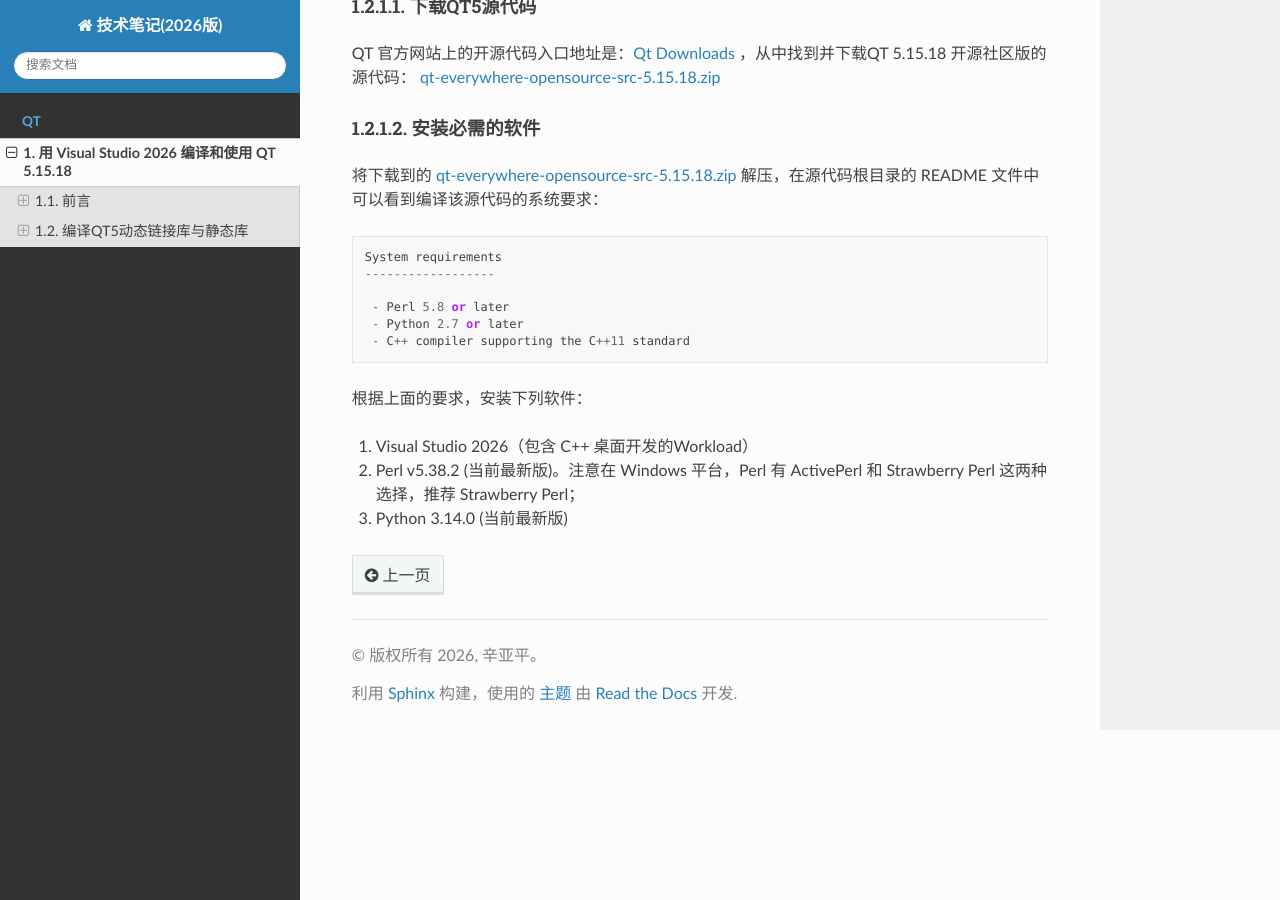
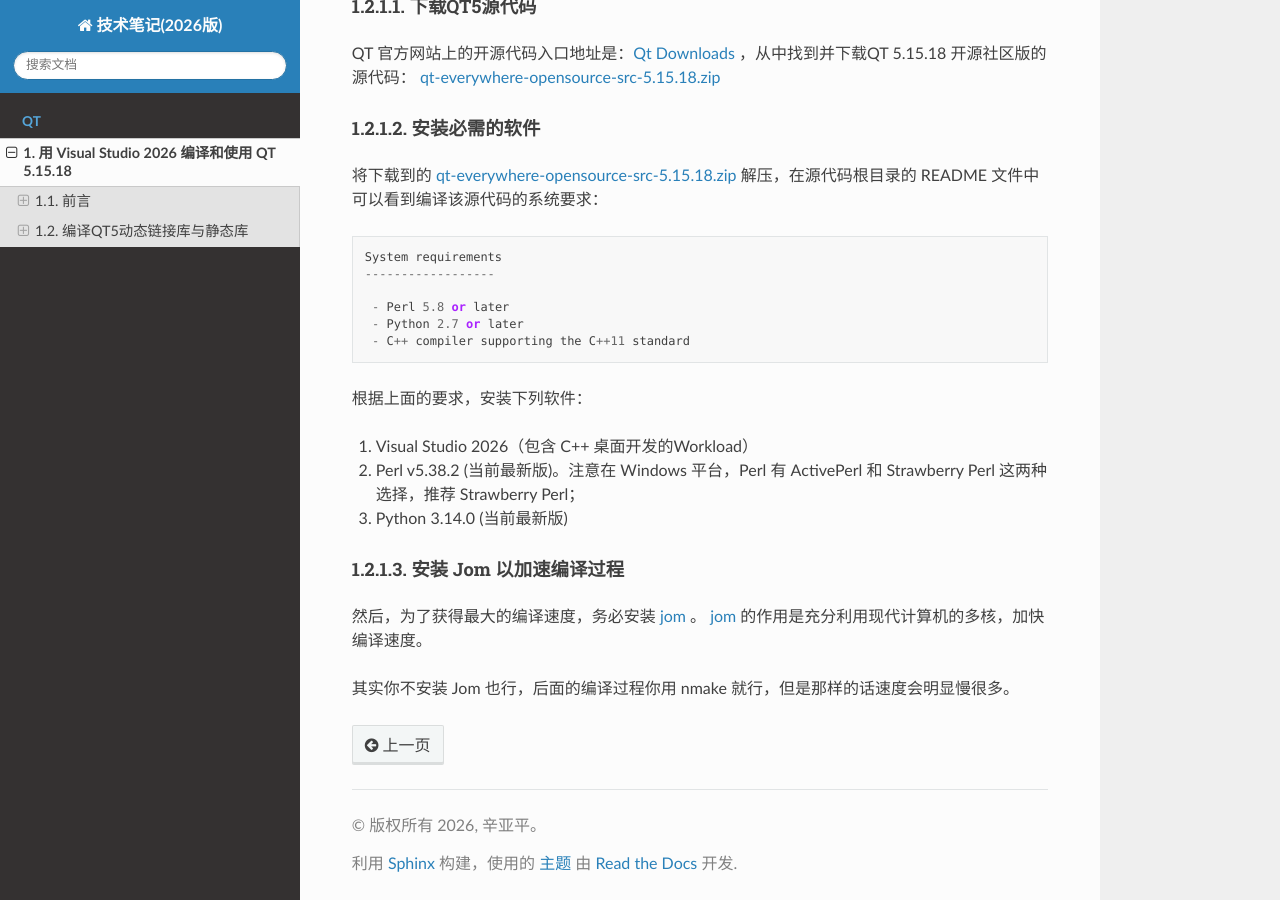
Before and after one commit to yapingxin/TechNotes-2026, a Sphinx documentation site: the page built from docs/QT/260121-VS2026-BuildQT5.rst, in a window 1280 px wide and 900 px high, scrolled down 736 px. Built offline with Sphinx 7.4.7 and the Read the Docs theme 3.1.0, drawn with Linux system fonts in a browser that asks for light colours.

Commit message:
安装 Jom 以加速编译过程 ^^^^^^^^^^^^^^^^^^^^^^^

```diff
--- a/docs/QT/260121-VS2026-BuildQT5.rst
+++ b/docs/QT/260121-VS2026-BuildQT5.rst
@@ -49,3 +49,10 @@
 #. Visual Studio 2026（包含 C++ 桌面开发的Workload）
 #. Perl v5.38.2 (当前最新版)。注意在 Windows 平台，Perl 有 ActivePerl 和 Strawberry Perl 这两种选择，推荐 Strawberry Perl；
 #. Python 3.14.0 (当前最新版)
+
+安装 Jom 以加速编译过程
+^^^^^^^^^^^^^^^^^^^^^^^
+
+然后，为了获得最大的编译速度，务必安装 `jom <https://wiki.qt.io/Jom>`_ 。 `jom <https://wiki.qt.io/Jom>`_ 的作用是充分利用现代计算机的多核，加快编译速度。
+
+其实你不安装 Jom 也行，后面的编译过程你用 nmake 就行，但是那样的话速度会明显慢很多。
```
